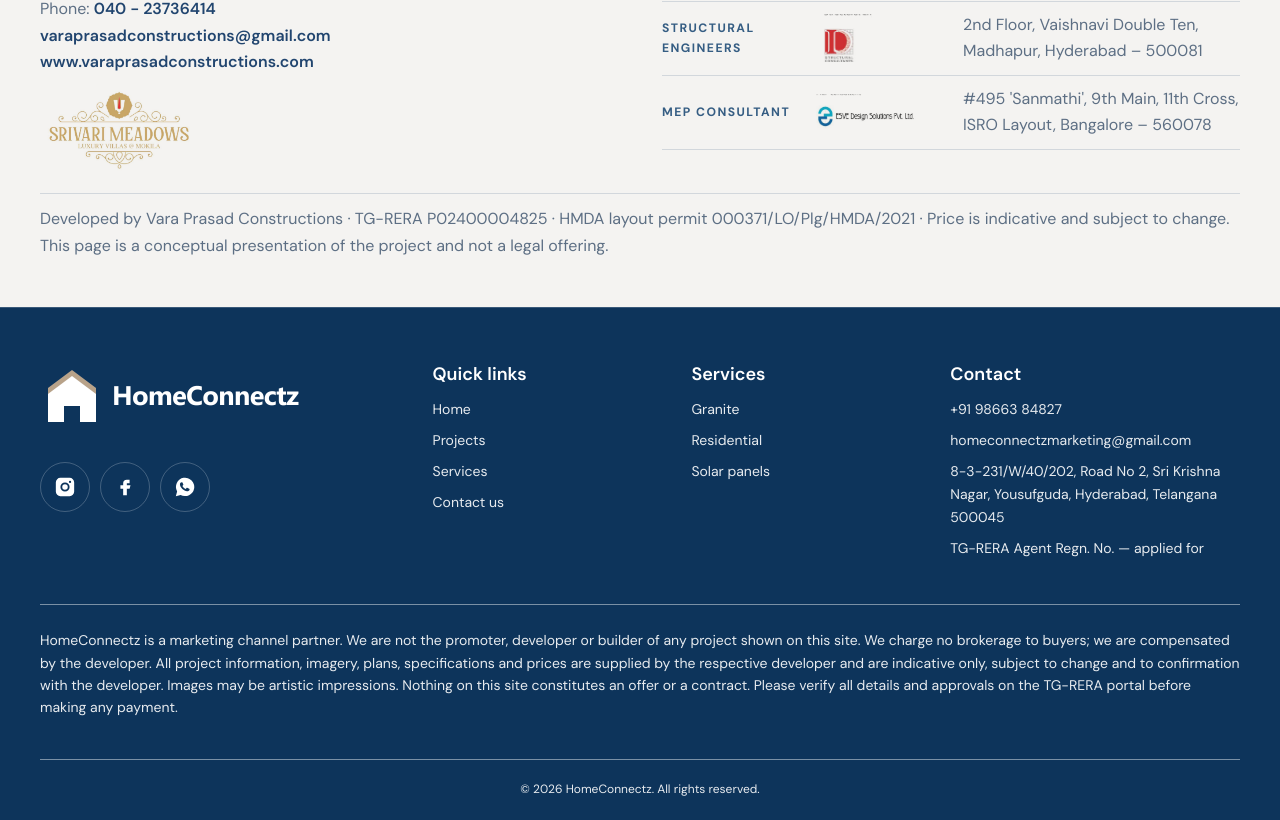
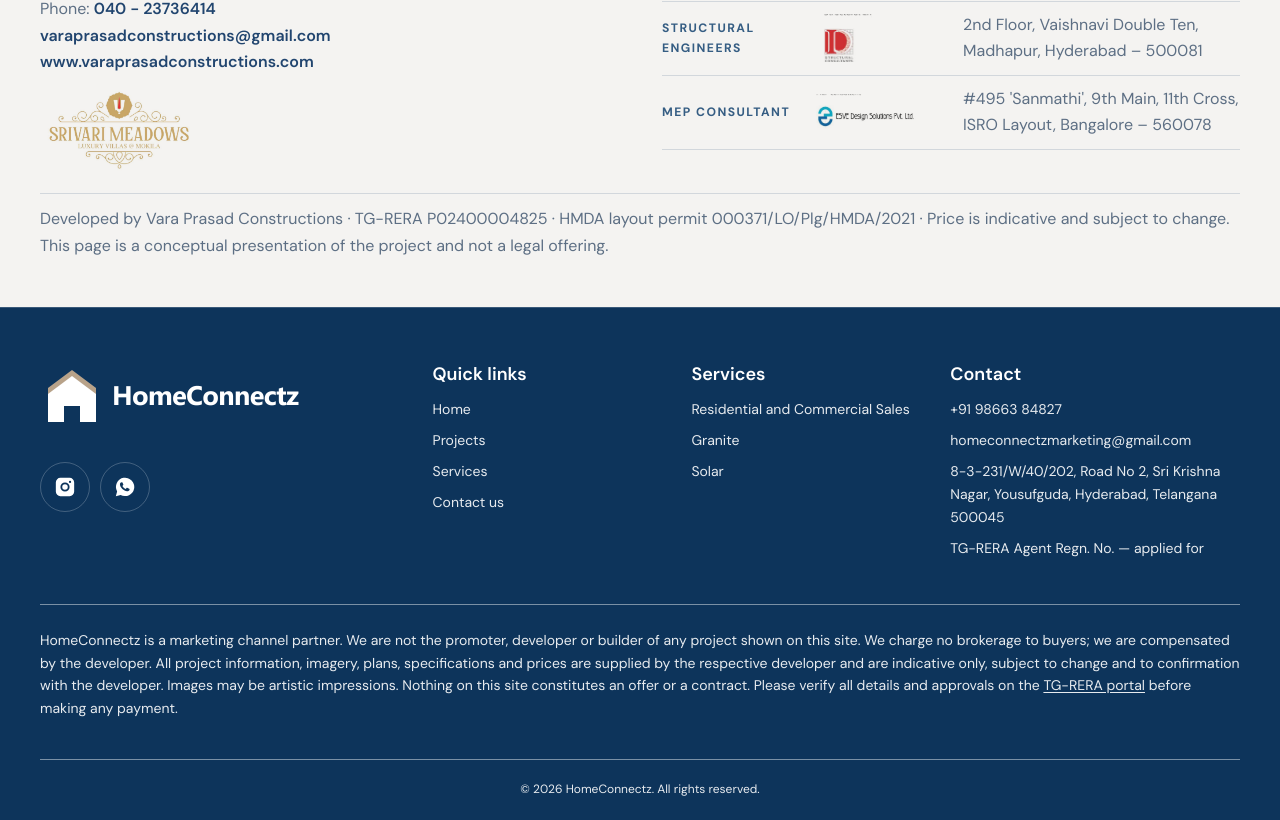
Before and after one commit to 084MandeSriman/HomeConnectz, a React (Vite) app: page /projects/srivari-meadows in a window 1280 px wide. Shown: the part 7775-8595 px from the top of the page. Built offline with nearby package versions, Linux system fonts and the light colour scheme.

Commit message:
minor changes according to client

```diff
--- a/src/components/Collaborations.jsx
+++ b/src/components/Collaborations.jsx
@@ -43,6 +43,7 @@ export default function Collaborations() {
             {collaborators.map((collaborator) => (
               <div
                 className="co-item"
+                data-collaborator={collaborator.id}
                 key={collaborator.id}
               >
                 <Logo collaborator={collaborator} />
@@ -73,6 +74,7 @@ const CSS = `
 .co-item{min-width:0;display:grid;place-items:center}
 .co-logo{display:grid;place-items:center;width:100%;height:110px;background:transparent;border:0;box-shadow:none;text-align:center}
 .co-logo img{display:block;width:auto;height:auto;max-width:100%;max-height:90px;object-fit:contain;mix-blend-mode:multiply}
+.co-item[data-collaborator="cadence"] img{filter:brightness(0) invert(1);mix-blend-mode:normal}
 .co-name{font-family:var(--sans);font-weight:600;font-size:1.2rem;color:var(--navy)}
 @media(max-width:640px){.co-viewport{width:calc(100% - 32px)}.co-track{gap:20px}.co-logo{height:80px}.co-logo img{max-height:64px}.co-name{font-size:13px}}
 @media(max-width:380px){.co-track{grid-template-columns:1fr;gap:20px}.co-logo{height:76px;max-width:220px}}
--- a/src/components/Footer.jsx
+++ b/src/components/Footer.jsx
@@ -15,8 +15,13 @@ const SITE = {
   rera: 'TG-RERA Agent Regn. No. — applied for',
 };
 
-const DISCLAIMER =
-  'HomeConnectz is a marketing channel partner. We are not the promoter, developer or builder of any project shown on this site. We charge no brokerage to buyers; we are compensated by the developer. All project information, imagery, plans, specifications and prices are supplied by the respective developer and are indicative only, subject to change and to confirmation with the developer. Images may be artistic impressions. Nothing on this site constitutes an offer or a contract. Please verify all details and approvals on the TG-RERA portal before making any payment.';
+const DISCLAIMER = (
+  <>
+    HomeConnectz is a marketing channel partner. We are not the promoter, developer or builder of any project shown on this site. We charge no brokerage to buyers; we are compensated by the developer. All project information, imagery, plans, specifications and prices are supplied by the respective developer and are indicative only, subject to change and to confirmation with the developer. Images may be artistic impressions. Nothing on this site constitutes an offer or a contract. Please verify all details and approvals on the{' '}
+    <a href="https://rera.telangana.gov.in/" target="_blank" rel="noopener noreferrer">TG-RERA portal</a>
+    {' '}before making any payment.
+  </>
+);
 
 const links = [
   { to: '/services', label: 'Services' },
@@ -24,15 +29,14 @@ const links = [
 ];
 
 const services = [
+  { id: 'residential', title: 'Residential and Commercial Sales' },
   { id: 'granite', title: 'Granite' },
-  { id: 'residential', title: 'Residential' },
-  { id: 'solar', title: 'Solar panels' },
+  { id: 'solar', title: 'Solar' },
 ];
 
 // Social media links. Replace each url with your real page address.
 const socials = [
   { id: 'instagram', label: 'Instagram', url: 'https://www.instagram.com/homeconnectz' },
-  { id: 'facebook', label: 'Facebook', url: 'https://www.facebook.com/homeconnectz' },
   { id: 'whatsapp', label: 'WhatsApp', url: `https://wa.me/${SITE.tel.replace('+', '')}` },
 ];
 
@@ -42,7 +46,6 @@ const socials = [
 
 const ICONS = {
   instagram: 'M7 2h10a5 5 0 0 1 5 5v10a5 5 0 0 1-5 5H7a5 5 0 0 1-5-5V7a5 5 0 0 1 5-5zm5 5a5 5 0 1 0 0 10 5 5 0 0 0 0-10zm0 2a3 3 0 1 0 0 6 3 3 0 0 0 0-6zm5.5-3.75a1.25 1.25 0 1 0 0 2.5 1.25 1.25 0 0 0 0-2.5z',
-  facebook: 'M14 8h3V4h-3a4 4 0 0 0-4 4v2H7v4h3v7h4v-7h3l1-4h-4V8z',
   whatsapp: 'M2 22l1.4-5.2A10 10 0 1 1 7.2 20.6L2 22zm6.4-15.1c-1 0-1.9 1-1.9 2.4 0 2.9 4.4 7.4 7.7 7.4 1.5 0 2.8-.9 2.8-2 0-.3-.1-.5-.4-.7l-2.2-1.1c-.3-.1-.5-.1-.7.2l-.9 1c-1.6-.6-2.9-1.8-3.6-3.3l.8-.9c.2-.3.2-.5.1-.8l-.9-1.9c-.1-.2-.4-.3-.8-.3z',
 };
 
@@ -129,6 +132,7 @@ const CSS = `
 .trust>div{background:#fff;border-radius:20px;padding:26px 28px;box-shadow:var(--shadow);border-top:3px solid var(--accent)}
 .trust p{margin-top:6px}
 .footer .disclaimer{font-size:14px;font-weight:400;color:rgba(255,255,255,.9);line-height:1.6;margin-top:36px;padding-top:24px;border-top:1px solid rgba(255,255,255,.45)}
+.footer .disclaimer a{display:inline;margin:0;font:inherit;text-decoration:underline;text-underline-offset:2px}
 @media (max-width:1024px){
   .footer-grid{grid-template-columns:1fr 1fr}
 }
--- a/src/components/Navbar.jsx
+++ b/src/components/Navbar.jsx
@@ -12,7 +12,7 @@ const SITE = { phone: '+91 98663 84827', tel: '+919866384827', whatsapp: '919866
 const services = [
   { id: 'residential', title: 'Residential and Commercial Sales' },
   { id: 'granite', title: 'Granite' },
-  { id: 'solar', title: 'Solar panels' },
+  { id: 'solar', title: 'Solar' },
 ];
 
 // ==========================================================================
--- a/src/pages/services/Solar.jsx
+++ b/src/pages/services/Solar.jsx
@@ -27,7 +27,7 @@ const CLIENTS = [
 /* NOTE: keep this export — the Services listing page imports it.      */
 export const SERVICE = {
   id: 'solar',
-  title: 'Solar panels',
+  title: 'Solar',
   tagline: 'Power that pays back',
   icon: 'sun',
   image: '/images/services/cards/solar.jpg',
```
